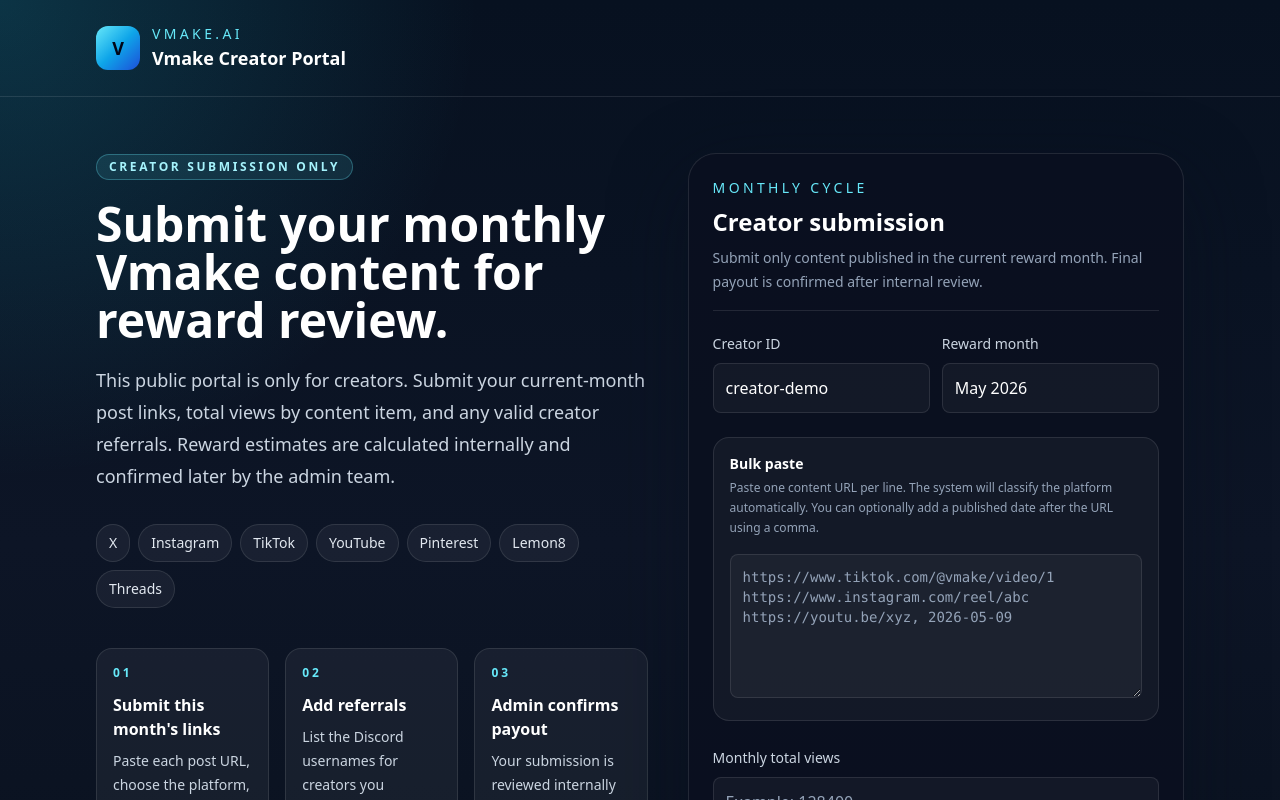
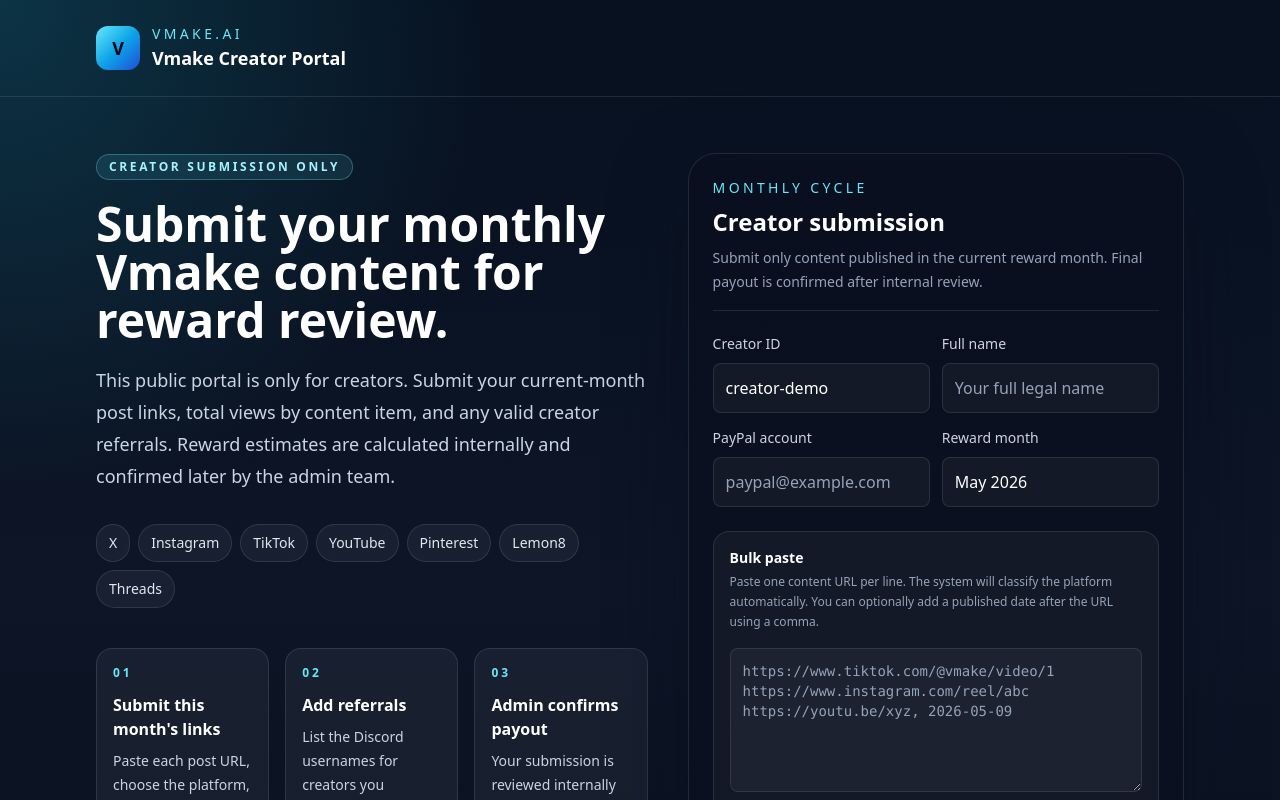
Before and after one commit to cyrilhao/vmake-creator-portal, a Next.js app: page / in a window 1280 px wide. Shown: the top 800 px of the page. Built offline with nearby package versions, Linux system fonts and the light colour scheme.

Commit message:
Collect creator payout identity details

```diff
--- a/src/app/api/submissions/route.ts
+++ b/src/app/api/submissions/route.ts
@@ -14,6 +14,8 @@
     const body = await request.json();
     const result = await createSubmissionFromCreatorInput({
       creatorId: String(body.creatorId ?? ""),
+      creatorFullName: String(body.creatorFullName ?? ""),
+      paypalEmail: String(body.paypalEmail ?? ""),
       rewardMonth: String(body.rewardMonth ?? ""),
       bulkInput: String(body.bulkInput ?? ""),
       totalMonthlyViews: Number(body.totalMonthlyViews ?? 0),
@@ -67,6 +69,8 @@
 async function handleMultipartSubmission(request: Request) {
   const formData = await request.formData();
   const creatorId = String(formData.get("creatorId") ?? "");
+  const creatorFullName = String(formData.get("creatorFullName") ?? "");
+  const paypalEmail = String(formData.get("paypalEmail") ?? "");
   const rewardMonth = String(formData.get("rewardMonth") ?? "");
   const bulkInput = String(formData.get("bulkInput") ?? "");
   const totalMonthlyViews = Number(formData.get("totalMonthlyViews") ?? 0);
@@ -95,6 +99,8 @@
 
   const result = await createSubmissionFromCreatorInput({
     creatorId,
+    creatorFullName,
+    paypalEmail,
     rewardMonth,
     bulkInput,
     totalMonthlyViews,
--- a/src/components/creator/CreatorSubmissionForm.tsx
+++ b/src/components/creator/CreatorSubmissionForm.tsx
@@ -16,6 +16,8 @@
 const currentRewardMonth = "2026-05";
 export function CreatorSubmissionForm() {
   const [creatorId, setCreatorId] = useState("creator-demo");
+  const [creatorFullName, setCreatorFullName] = useState("");
+  const [paypalEmail, setPaypalEmail] = useState("");
   const [bulkInput, setBulkInput] = useState("");
   const [totalMonthlyViews, setTotalMonthlyViews] = useState("");
   const [referralText, setReferralText] = useState("");
@@ -61,6 +63,8 @@
     const totalViews = Number(totalMonthlyViews);
     const draft: CreatorSubmissionDraft = {
       creatorId,
+      creatorFullName,
+      paypalEmail,
       rewardMonth: currentRewardMonth,
       status: "submitted",
       referralDiscordUsernames,
@@ -110,6 +114,8 @@
 
       const formData = new FormData();
       formData.set("creatorId", draft.creatorId);
+      formData.set("creatorFullName", draft.creatorFullName);
+      formData.set("paypalEmail", draft.paypalEmail);
       formData.set("rewardMonth", currentRewardMonth);
       formData.set("bulkInput", bulkInput);
       formData.set("totalMonthlyViews", String(totalViews));
@@ -160,6 +166,25 @@
             className="creator-input"
             onChange={(event) => setCreatorId(event.target.value)}
             value={creatorId}
+          />
+        </FieldShell>
+
+        <FieldShell label="Full name">
+          <input
+            className="creator-input"
+            onChange={(event) => setCreatorFullName(event.target.value)}
+            placeholder="Your full legal name"
+            value={creatorFullName}
+          />
+        </FieldShell>
+
+        <FieldShell label="PayPal account">
+          <input
+            className="creator-input"
+            onChange={(event) => setPaypalEmail(event.target.value)}
+            placeholder="paypal@example.com"
+            type="email"
+            value={paypalEmail}
           />
         </FieldShell>
 
--- a/src/lib/server/submissionService.ts
+++ b/src/lib/server/submissionService.ts
@@ -14,6 +14,8 @@
 
 export type CreatorSubmissionPayload = {
   creatorId: string;
+  creatorFullName: string;
+  paypalEmail: string;
   rewardMonth: string;
   bulkInput: string;
   totalMonthlyViews: number;
@@ -53,6 +55,8 @@
   const existingSubmissions = await loadExistingSubmissionSummaries(input.creatorId);
   const draft = {
     creatorId: input.creatorId,
+    creatorFullName: input.creatorFullName,
+    paypalEmail: input.paypalEmail,
     rewardMonth: input.rewardMonth,
     status: "submitted" as const,
     referralDiscordUsernames: input.referralDiscordUsernames,
@@ -76,7 +80,11 @@
     };
   }
 
-  const creator = await upsertCreator(input.creatorId);
+  const creator = await upsertCreator({
+    externalCreatorId: input.creatorId,
+    fullName: input.creatorFullName,
+    paypalEmail: input.paypalEmail,
+  });
   const verificationResults = await verifySubmissionContentItems(
     parsed.rows.map((row) => ({
       platform: row.platform,
@@ -337,20 +345,29 @@
   }));
 }
 
-async function upsertCreator(externalCreatorId: string) {
+async function upsertCreator({
+  externalCreatorId,
+  fullName,
+  paypalEmail,
+}: {
+  externalCreatorId: string;
+  fullName: string;
+  paypalEmail: string;
+}) {
   return prisma.creator.upsert({
     where: {
       externalCreatorId,
     },
     update: {
       handle: externalCreatorId,
-      name: externalCreatorId,
+      name: fullName,
+      email: paypalEmail,
     },
     create: {
       externalCreatorId,
       handle: externalCreatorId,
-      name: externalCreatorId,
-      email: `${sanitizeExternalId(externalCreatorId)}@creator.local`,
+      name: fullName,
+      email: paypalEmail,
     },
   });
 }
--- a/src/lib/submissions/submissionTypes.ts
+++ b/src/lib/submissions/submissionTypes.ts
@@ -2,6 +2,8 @@
 
 export type CreatorSubmissionDraft = {
   creatorId: string;
+  creatorFullName: string;
+  paypalEmail: string;
   rewardMonth: string;
   status: SubmissionStatus;
   contentItems: CreatorContentDraft[];
--- a/src/lib/submissions/validateSubmission.ts
+++ b/src/lib/submissions/validateSubmission.ts
@@ -40,6 +40,20 @@
     issues.push({
       field: "creatorId",
       message: "Creator is required.",
+    });
+  }
+
+  if (!draft.creatorFullName.trim()) {
+    issues.push({
+      field: "creatorFullName",
+      message: "Full name is required.",
+    });
+  }
+
+  if (!isValidEmail(draft.paypalEmail)) {
+    issues.push({
+      field: "paypalEmail",
+      message: "PayPal email must be a valid email address.",
     });
   }
 
@@ -191,6 +205,16 @@
   return /^[a-zA-Z0-9._]{2,32}(#[0-9]{4})?$/.test(trimmedUsername);
 }
 
+function isValidEmail(value: string) {
+  const trimmedValue = value.trim();
+
+  if (!trimmedValue) {
+    return false;
+  }
+
+  return /^[^\s@]+@[^\s@]+\.[^\s@]+$/.test(trimmedValue);
+}
+
 function platformLabel(platform: string) {
   if (platform === "x") {
     return "X";
```
Also changed, not shown: 1 other file (tests, documents, lock files or other folders).
